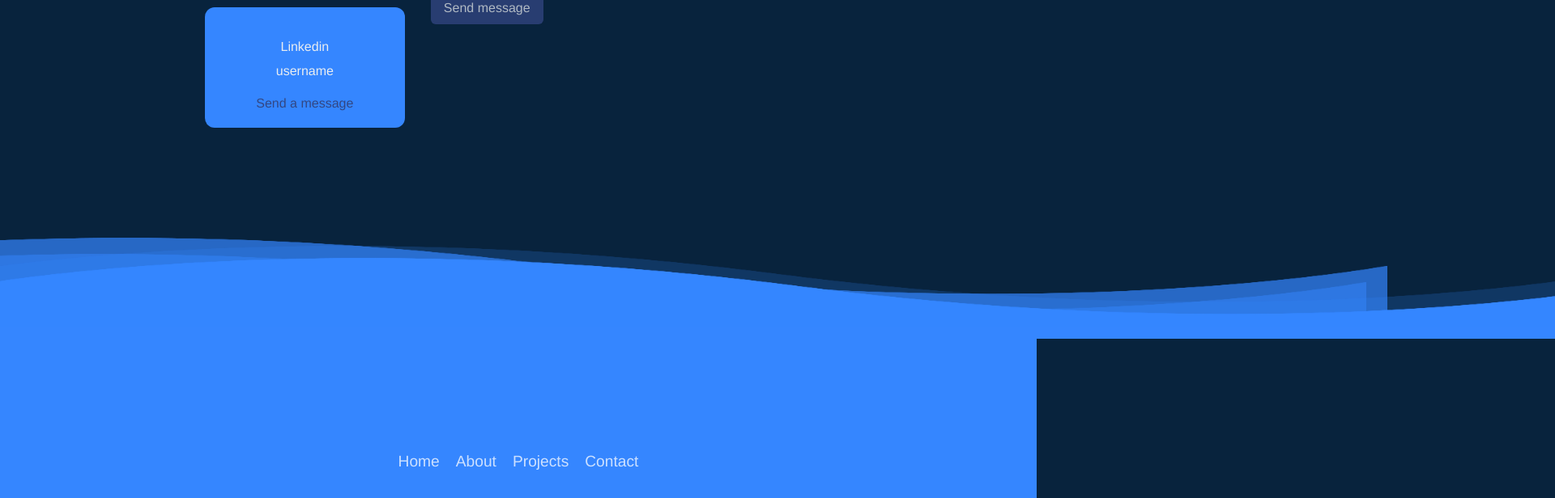
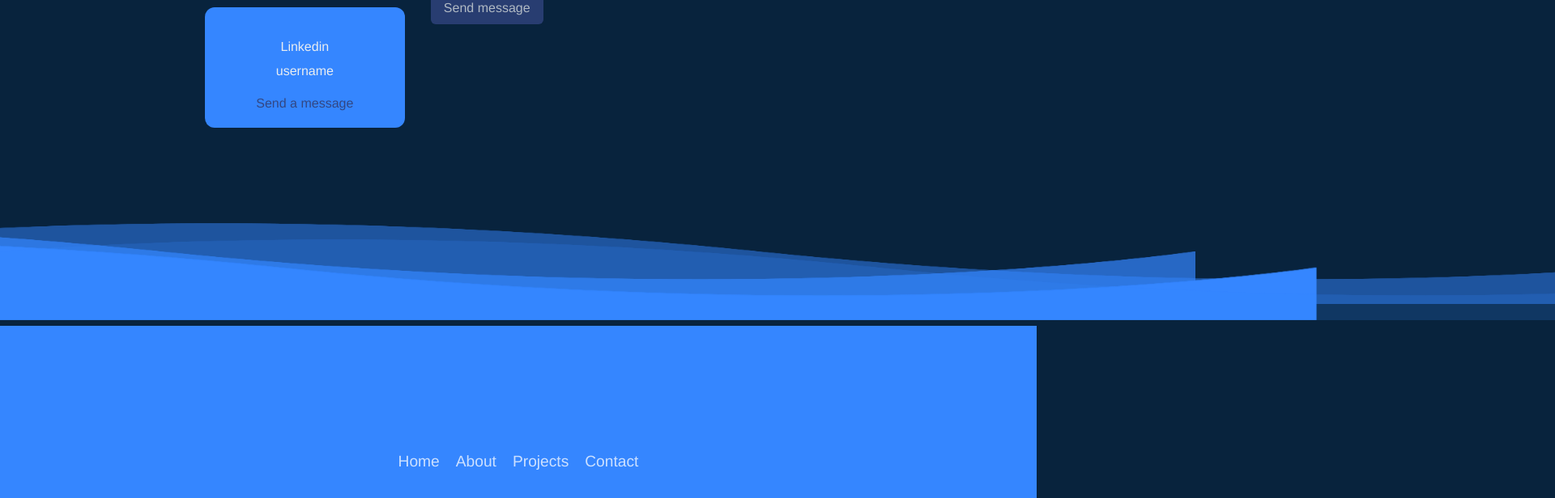
Before and after one commit to Emi-02/Portfolio, a Next.js app: page / in a window 1280 px wide. Shown: the part 6791-7407 px from the top of the page at 81% size, 1920 px wide, since content can reach past the window. Built offline with nearby package versions, Linux system fonts and the light colour scheme; some icons are missing.

Commit message:
waves fixed

```diff
--- a/src/app/footbar.css
+++ b/src/app/footbar.css
@@ -51,50 +51,53 @@ footer {
   }
   .waves {
     position: absolute;
-    left: -550px;
+    left: 0;
+    bottom: 0;
+    width: 100%;
   }
   .wave {
     position: absolute;
-    min-width: 160dvw;
-    height: 100px;
+    width: 200% !important;
+    height: 100px !important;
+    max-width: none !important;
   }
   #wave1 {
     z-index: 10;
     opacity: 1;
-    bottom: 130px;
-    animation: animatewave 4s linear infinite alternate;
+    bottom: 220px;
+    animation: animatewave 4s linear infinite alternate-reverse;
   }
   #wave2 {
     z-index: 9;
     opacity: 0.5;
-    bottom: 135px;
-    animation: animatewave2 4s linear infinite alternate;
+    bottom: 240px;
+    animation: animatewave2 4s linear infinite alternate-reverse;
   }
   #wave3 {
-    z-index: 1000;
+    z-index: 11;
     opacity: 0.2;
-    bottom: 145px;
-    animation: animatewave 3s linear infinite alternate;
+    bottom: 220px;
+    animation: animatewave 6s linear infinite alternate-reverse;
   }
   #wave4 {
-    z-index: 9;
+    z-index: 8;
     opacity: 0.7;
-    bottom: 155px;
-    animation: animatewave2 3s linear infinite alternate;
+    bottom: 240px;
+    animation: animatewave2 6s linear infinite alternate-reverse;
   }
   @keyframes animatewave {
     0% {
-      transform: translateX(700px)
+      transform: translateX(0)
     }
     100% {
-      transform: translateX(0px)
+      transform: translateX(-50%)
     }
   }
   @keyframes animatewave2 {
     0% {
-      transform: translateX(0px)
+      transform: translateX(-50%)
     }
     100% {
-      transform: translateX(700px)
+      transform: translateX(0)
     }
   }
```
